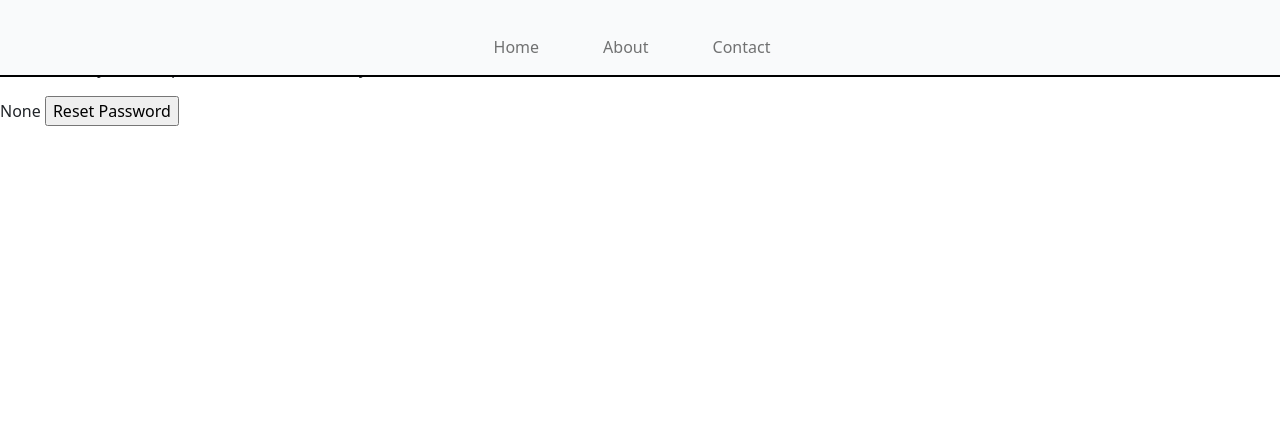
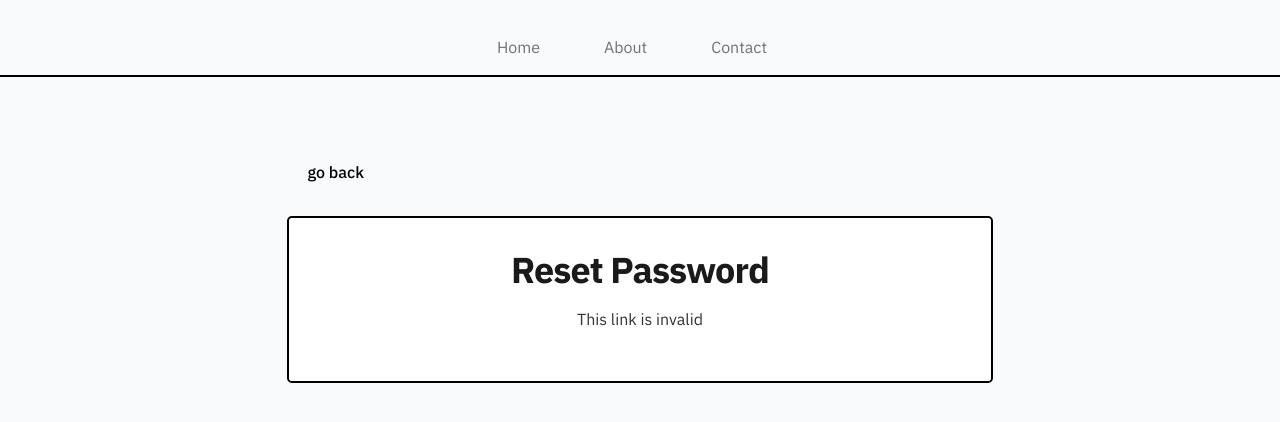
Before and after one commit to joisemp/portfolio, a Django app: page /accounts/confirm-password-reset/1/1/ in a window 1280 px wide. Shown: the top 422 px of the page. Run offline with Django 3.2, Linux system fonts and the light colour scheme; some libraries are stand-ins or nearby versions; some web fonts are replaced.

Commit message:
Styled some pages
- Styled password reset confirm page using password reset page style
- Styled password reset complete page using password reset done page style
- Styled logged out page using password reset done page style

```diff
--- a/accounts/templates/accounts/password_reset/password_reset_confirm.html
+++ b/accounts/templates/accounts/password_reset/password_reset_confirm.html
@@ -1,17 +1,70 @@
 {% extends 'base.html' %}
+
+{% load static %}
+
+{% block title %}Reset Password{% endblock title %}
+
+{% block stylesheet %} <link rel="stylesheet" href="{% static 'accounts/password-reset/style.css' %}"> {% endblock %}
 
 {% block content %}
 
-<div>
-    <h1>Password Reset Form</h1>
-    <p>
-        Please enter your new password so we can verify.
-    </p>
+<div class="container">
+
+    {% include 'sub-nav.html' %}
+
+    <section id="password-reset">
+        <div class="wrapper">
+            <h1 class="heading-md text-center mb-3">Reset Password</h1>
+            {% if validlink %}
+            <p class="text text-center">Please enter your new password so we can verify.</p>
+            <div class="form-wrap">
+                <form method="post">
+                    {% csrf_token %}
+
+                    {% if form.errors %}
+                        {% for error in form.non_field_errors %}
+                            <div class="alert alert-danger show text-center" role="alert">
+                                {{ error|escape }}
+                            </div>
+                        {% endfor %}
+                    {% endif %}
+
+                    {% if form.errors %}
+                        {% for error in form.new_password1.errors %}
+                            <div class="alert alert-danger show text-center" role="alert">
+                                {{ error|escape }}
+                            </div>
+                        {% endfor %}
+                    {% endif %}
+
+                    <div class="form-floating mb-3">
+                        <input type="password" class="form-control" id="floatingPassword" name="new_password1" placeholder="New password">
+                        <label for="floatingPassword">New password</label>
+                    </div>
+
+                    {% if form.errors %}
+                        {% for error in form.new_password2.errors %}
+                            <div class="alert alert-danger show text-center" role="alert">
+                                {{ error|escape }}
+                            </div>
+                        {% endfor %}
+                    {% endif %}
+
+                    <div class="form-floating mb-3">
+                        <input type="password" class="form-control" id="floatingPassword" name="new_password2" placeholder="Confirm password">
+                        <label for="floatingPassword">Confirm password</label>
+                    </div>
+                    <div class="d-grid gap-2 mb-3">
+                        <button class="btn primary-btn submit-btn" type="submit">Reset password</button>
+                    </div>
+                </form>
+            </div>
+            {% else %}
+                <p class="text text-center">This link is invalid</p>
+            {% endif %}
+        </div>
+    </section>
 </div>
-<form action="" method="POST">
-    {% csrf_token %}
-    {{ form }}
-    <input type="submit" value="Reset Password"/>
-</form>
+
 
 {% endblock content %}
```
Also changed, not shown: accounts/templates/accounts/logged_out.html (+21 -2 lines), accounts/templates/accounts/password_reset/password_reset_complete.html (+17 -10 lines).
